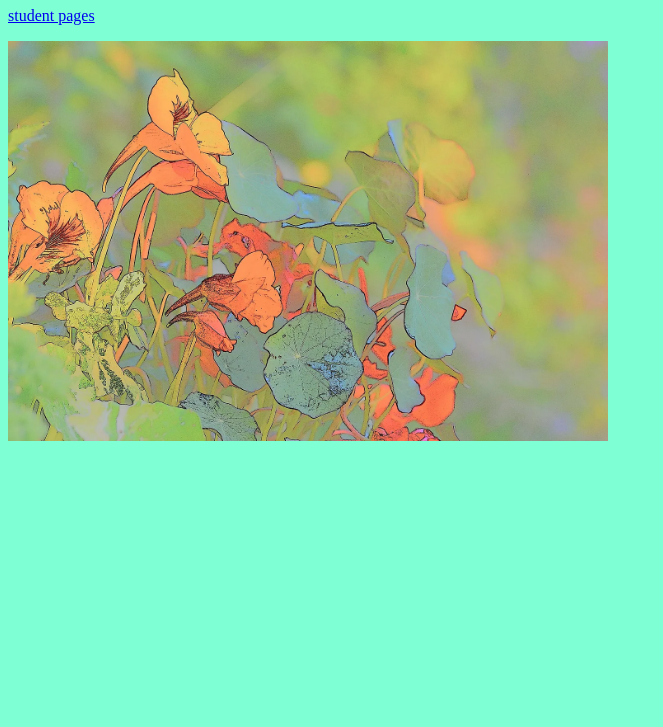
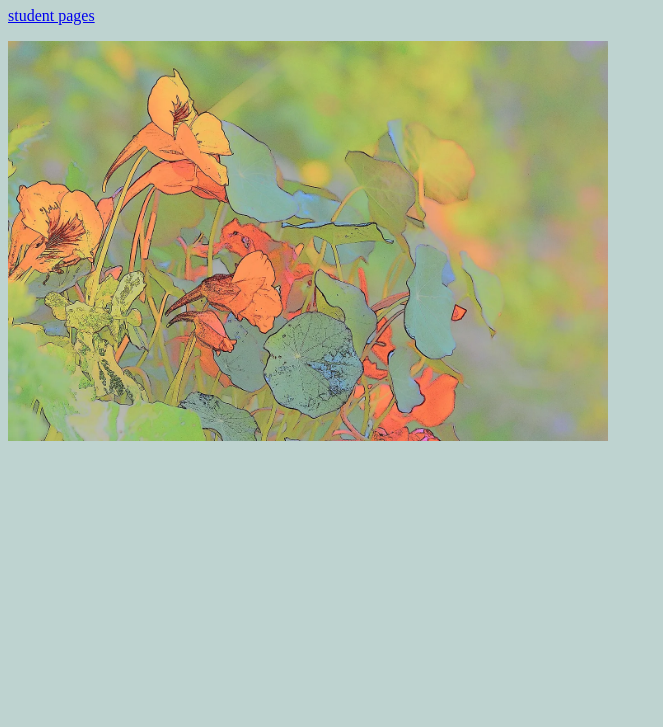
Before and after one commit to njberg/Nick, a plain HTML site: page index.html in a window 1280 px wide. Shown: the part 73-800 px from the top of the page, without its empty margins (0-663 px from the left). Drawn offline with Linux system fonts and the light colour scheme.

Commit message:
Update index.html

```diff
--- a/index.html
+++ b/index.html
@@ -33,7 +33,7 @@
 <!DOCTYPE html>
 
 <html>
-    <body style="background-color:aquamarine">
+    <body style="background-color:rgb(190, 211, 208)">
         <h1>
             deepmay ideas
         </h1>
```
